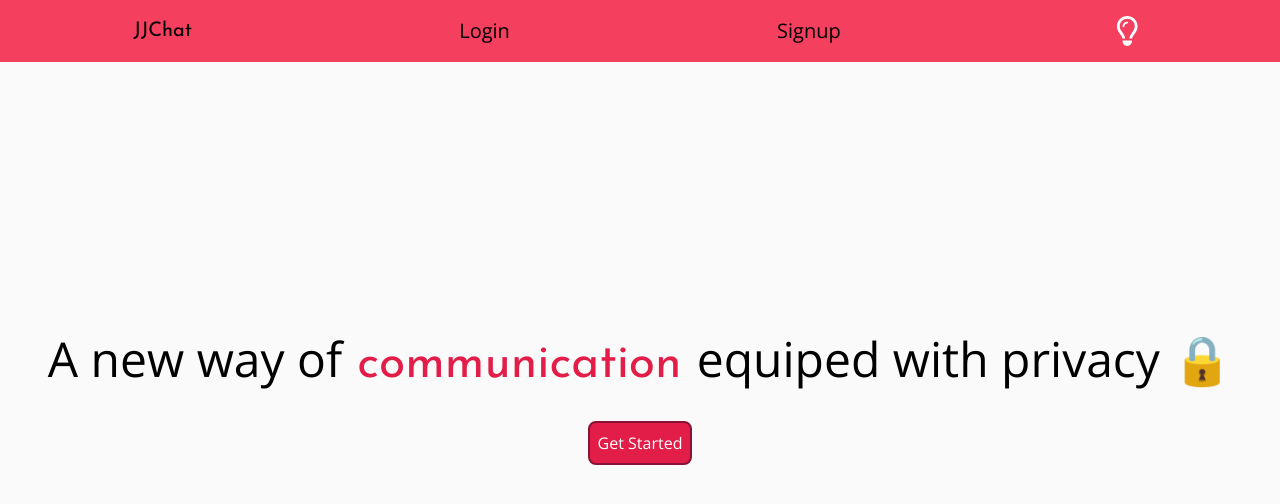
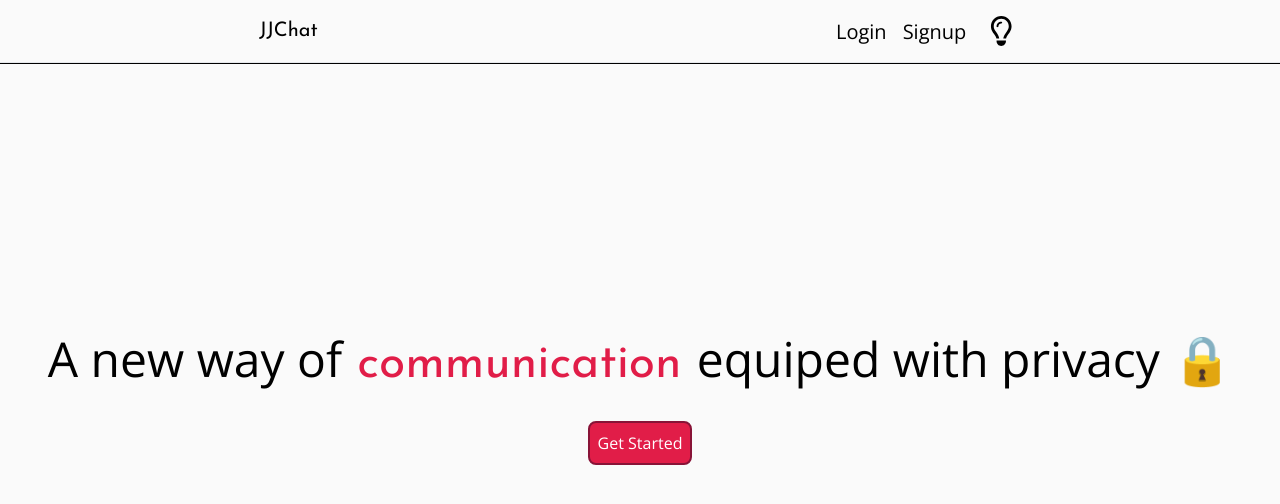
Before and after one commit to JothishJJ/jj-chat, a Next.js app: page / in a window 1280 px wide. Shown: the top 504 px of the page. Built offline with nearby package versions, Linux system fonts and the light colour scheme.

Commit message:
Change navbar

```diff
--- a/app/components/Navbar.tsx
+++ b/app/components/Navbar.tsx
@@ -21,14 +21,15 @@ export default function Navbar() {
   }, [darkTheme])
 
     return (
+      <div className="fixed w-full dark:text-white">
       <nav
-        className="flex bg-rose-500 py-4 text-xl
-        justify-around items-center fixed w-full"
+        className="flex py-4 text-xl justify-around items-center"
       >
-         <Link href="/" className="font-main dark:text-white">JJChat</Link>
+         <Link href="/" className="font-main">JJChat</Link>
+         <div className="space-x-4">
            <Link href="/Login">Login</Link>
            <Link href="/Signup">Signup</Link>
-         <div className="text-white dark:text-black px-2">
+         <div className="px-2 inline-block">
          {darkTheme ?
            (
            <FontAwesomeIcon
@@ -45,6 +46,9 @@ export default function Navbar() {
          )
          }
          </div>
+         </div>
       </nav>
+      <hr className="bg-black h-[2px]" />
+      </div>
     );
 }
```
